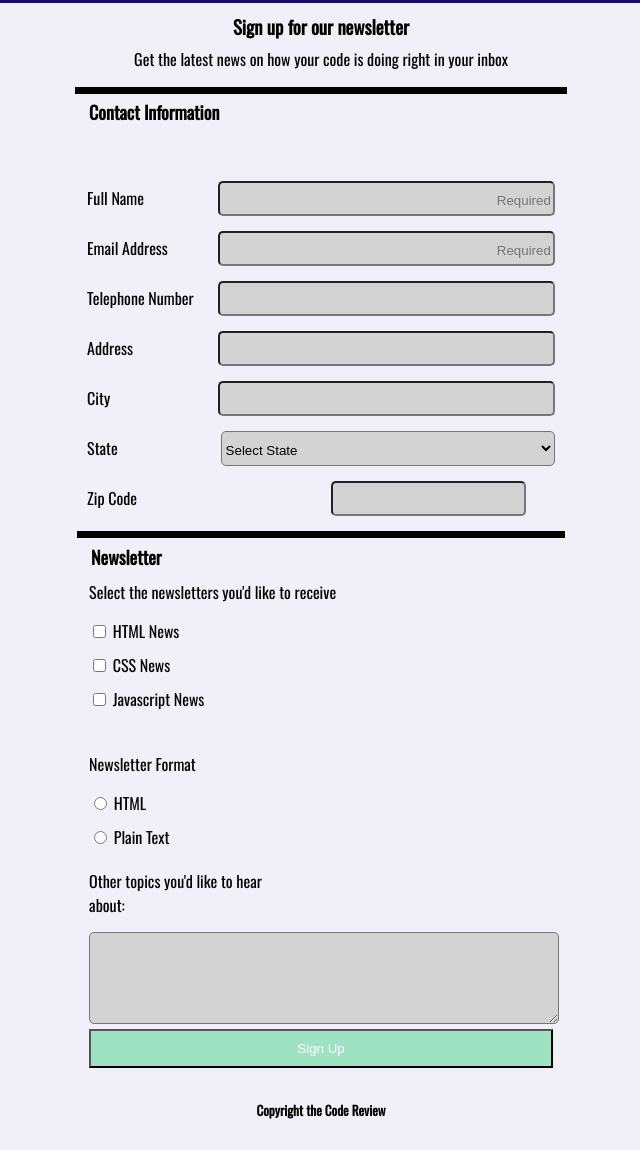
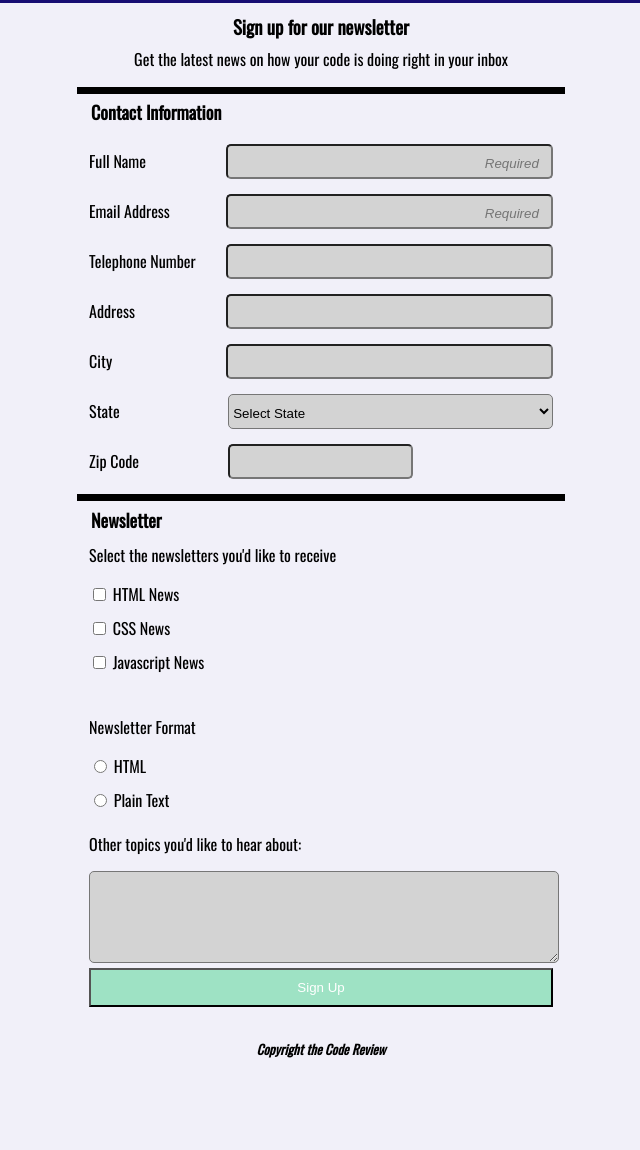
Before and after one commit to JKrafc/FEWD-Project-3, a plain HTML site: page index.html in a window 1280 px wide. Shown: the part 95-1245 px from the top of the page, without its empty margins (319-959 px from the left). After the commit the page ends 1184 px from the top, so only its background shows below. Drawn offline with nearby package versions, Linux system fonts and the light colour scheme.

Commit message:
project complete

```diff
--- a/CSS/stylesheet.css
+++ b/CSS/stylesheet.css
@@ -29,9 +29,9 @@ h3 {
 }
 
 .signup {
+  align-content: center;
   text-align: center;
 }
-
 
 form {
   display: inline-block;
@@ -51,7 +51,6 @@ fieldset {
   border-top: 7px solid black;
 
 }
-
 
 legend {
   font-size: large;
@@ -83,9 +82,7 @@ label {
 
 #zip {
   align-content: center;
-  width: 40%;
   background-color: lightgrey;
-  align-content: center;
   padding-top: 10px;
   border-radius: 5px 5px 5px 5px;
   padding-bottom: 6px;
@@ -93,6 +90,8 @@ label {
 
 ::-webkit-input-placeholder {
     text-align:right;
+    padding-right: 10px;
+    font-style: italic;
   }
 
 .news {
@@ -121,6 +120,14 @@ button {
 
 footer {
   text-align: center;
+  font-style: italic;
+}
+
+input:focus,
+textarea:focus,
+select:focus {
+  outline: 0;
+  border: 1px solid #170D73;
 }
 
 /*--Media Queries--*/
@@ -129,6 +136,7 @@ footer {
 
   .main-content,
   .signup,
+  legend,
   .huey {
     display: flex;
     flex-direction: column;
@@ -136,22 +144,51 @@ footer {
     margin: auto;
   }
 
-
+.huey {
+  margin-top: 35px;
+  width: 100%;
+}
 .form-group {
   display: inline-flex;
-  justify-content: space-between;
   align-content: center;
   margin-top: 10px;
   margin-bottom: 5px;
 }
 
-label {
+#name,
+#email,
+#tel,
+#address,
+#city,
+#state {
   display: inline-flex;
-  width: 40%;
+  width: 70%;
 }
 
 
+label {
+  display: inline-flex;
+  width: 30%;
+}
 
+legend {
+  font-size: large;
+  font-weight: 600;
+  width: auto;
+}
 
+.signup {
+  margin-bottom: 10px;
+  max-width: 62%;
+  margin: auto;
+}
 
+.top {
+  width: 100%;
 }
+
+.textarea {
+  margin: auto;
+  width: auto;
+}
+}
--- a/index.html
+++ b/index.html
@@ -13,14 +13,14 @@
     </header>
     <div class="main-content">
       <div class="signup">
-        <h3>Sign up for our newsletter</h2>
+        <h3>Sign up for our newsletter</h3>
         <p>Get the latest news on how your code is doing right in your inbox</p>
       </div><!--signup-->
 
-    <form action="" method="post">
-        <fieldset class="huey">
+    <form method="post">
+        <fieldset>
         <legend><span class="contact">Contact Information</span></legend>
-        <p class="news">   </p>
+          <div class="huey">
           <div class="form-group">
               <label for="name">Full Name</label><br>
             <input type="text" id="name" name="user_name" placeholder="Required"><br>
@@ -56,16 +56,17 @@
             <label for="zip">Zip Code</label><br>
           <input type="text" id="zip" name="user_zipcode"><br>
         </div><!--form-group7-->
+      </div><!--huey-->
       </fieldset>
 
       <fieldset>
         <legend><span class="newsletter">Newsletter</span></legend>
         <p class="news">Select the newsletters you'd like to receive</p>
-        <input type="checkbox"id="html_news" name="radio" value="html_news">
+        <input type="checkbox" id="html_news" name="radio" value="html_news">
           <label for="html_news">HTML News</label><br>
-        <input type="checkbox"id="css_news"  name="radio" value="css_news">
+        <input type="checkbox" id="css_news"  name="radio" value="css_news">
           <label for="css_news">CSS News</label><br>
-        <input type="checkbox"id="javascript_news"  name="radio"value="javascript_news">
+        <input type="checkbox" id="javascript_news"  name="radio" value="javascript_news">
           <label for="javascript_news">Javascript News</label><br>
 
         <p class="news">Newsletter Format</p>
@@ -73,9 +74,11 @@
           <label for="html">HTML</label><br>
         <input type="radio" id="plain_text" name="radio" value="plain_text">
           <label for="plain_text">Plain Text</label><br>
-        <label for="topics">Other topics you'd like to hear about:</label>
-        <textarea id="topics" value="other_topics"></textarea>
-        <button type="submit">Sign Up</button>
+        <div class="textarea">
+          <label for="topics" class="top">Other topics you'd like to hear about:</label>
+          <textarea id="topics"></textarea>
+          <button type="submit">Sign Up</button>
+        </div><!--textarea-->
       </fieldset>
     </form>
     <footer>
```
